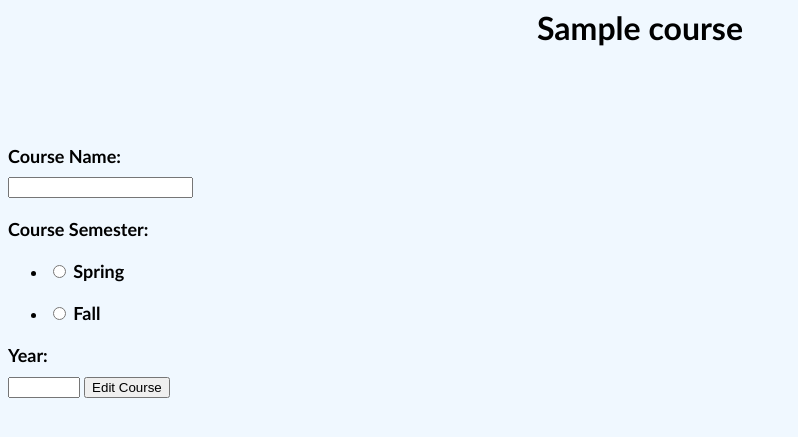
After one commit to gcallah/QuizGenerator, a Django app: page /courses/edit_course/1 in a window 1280 px wide. The commit adds this page. Shown: the top 437 px of the page, without its empty margins (0-798 px from the left). Run offline with Django 3.2, Linux system fonts and the light colour scheme; tables that the repository leaves empty hold one stand-in row (values such as "Sample post").

Commit message:
Added ability to edit course info

```diff
--- a/questions/models.py
+++ b/questions/models.py
@@ -41,6 +41,12 @@ class Course(models.Model): #Creates a course for use by a professor
         title = models.TextField()
         semester = models.CharField(max_length = 16)
 
+    def update_title(self, title):
+        self.title = title
+
+    def update_semester(self, semester):
+        self.semester = semester
+
 class Module(models.Model): #This creates a module for courses, can be tied to multiple courses and have multiple questions
     questions = models.ManyToManyField(Question)
     name = models.CharField(max_length=200)
--- a/questions/static/questions/courses.css
+++ b/questions/static/questions/courses.css
@@ -17,7 +17,7 @@ h1 {
 .model-container{
     text-align: center;
     width: 200px;
-    height: 200px;
+    height: 215px;
     border: 1px solid black;
     margin: 15px;
 }
--- a/questions/templates/courses.html
+++ b/questions/templates/courses.html
@@ -10,6 +10,7 @@
             <h2><a href="courses/{{ course.pk }}">{{course.title}} </a></h2>
             <h3> {{course.semester}} </h3>
             <h3>Modules: {{ course.num_of_modules }} </h3>
+            <p><a href="courses/edit_course/{{ course.pk }}">Edit Course</a></p>
             <p><a href="delete_course/{{ course.pk }}">Delete Course</a></p>
         </div>
         {% endfor %}
--- /dev/null
+++ b/questions/templates/edit_course.html
@@ -0,0 +1,15 @@
+<html>
+    {% load static %}
+    <link rel="stylesheet" href="{% static 'questions/courses.css' %}">
+    <h1>{{ course.title }}</h1>
+    <br />
+    <br />
+    <br />
+    <form action="/courses/edit_course/{{ course_id }}" method="POST">
+        {% csrf_token %}
+        {{ form }}
+        <input type="submit" value="Edit Course">
+    </form>
+    <br/>
+    <br/>
+</html>
--- a/questions/urls.py
+++ b/questions/urls.py
@@ -6,6 +6,7 @@ urlpatterns = [
     path('', views.index, name='index'),
     path('courses', views.courses, name='courses'),
     path('courses/<str:course_id>/', views.course_details),
+    path('courses/edit_course/<str:course_id>', views.edit_course, name='edit_course'),
     path('delete_course/<str:course_id>', views.delete_course, name="delete_course"),
     path('login', views.login, name = 'login'),
     path('register', views.register, name='register'),
--- a/questions/views.py
+++ b/questions/views.py
@@ -14,7 +14,7 @@ def index(request): #Generates the index page
         return HttpResponseRedirect('/courses')
     return render(request, 'index.html')
 
-@login_required
+#@login_required
 def courses(request): #Allows users to add / change a course, also generates the courses page
     if request.method == 'POST':
         form = CourseForm(request.POST)
@@ -98,6 +98,30 @@ def login(request): #login function
 
     return HttpResponseRedirect('/login')
 
+def edit_course(request, course_id): # Edit course info
+    course = Course.objects.get(pk=course_id)
+    if request.method == 'POST':
+        form = CourseForm(request.POST)
+        if form.is_valid():
+            course_title = form.cleaned_data['course_title']
+            course_semester = form.cleaned_data['course_semester']
+            course_year = form.cleaned_data['course_year']
+            semester = course_semester + " " + str(course_year)
+            course.update_title(course_title)
+            course.update_semester(semester)
+            course.save()
+
+        return HttpResponseRedirect('/courses')
+
+    else:
+        form = CourseForm()
+        context = {
+            'course': course,
+            'course_id': course_id,
+            'form' : form
+        }
+        return render(request, 'edit_course.html', context)
+
 def delete_course(request, course_id): #function to delete a course if necessary
     course = Course.objects.get(pk=course_id)
     course.delete()
```
